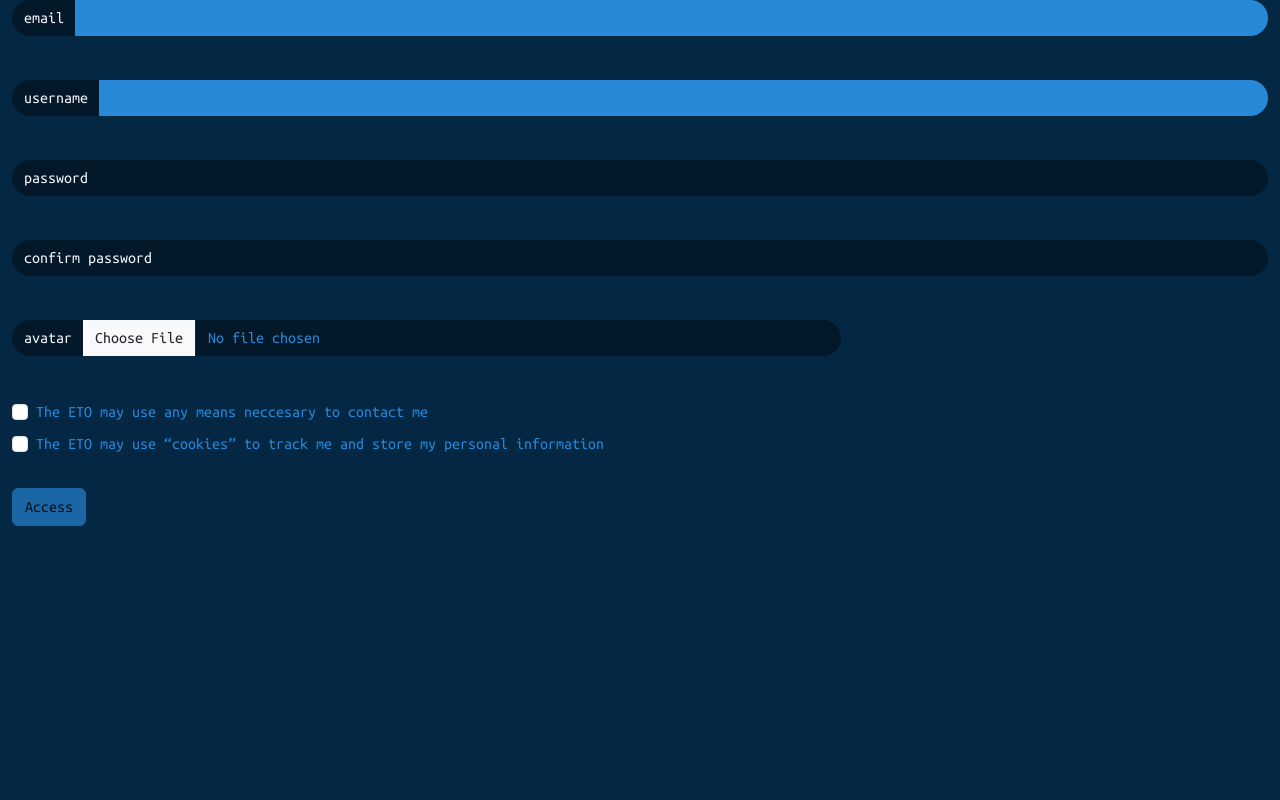
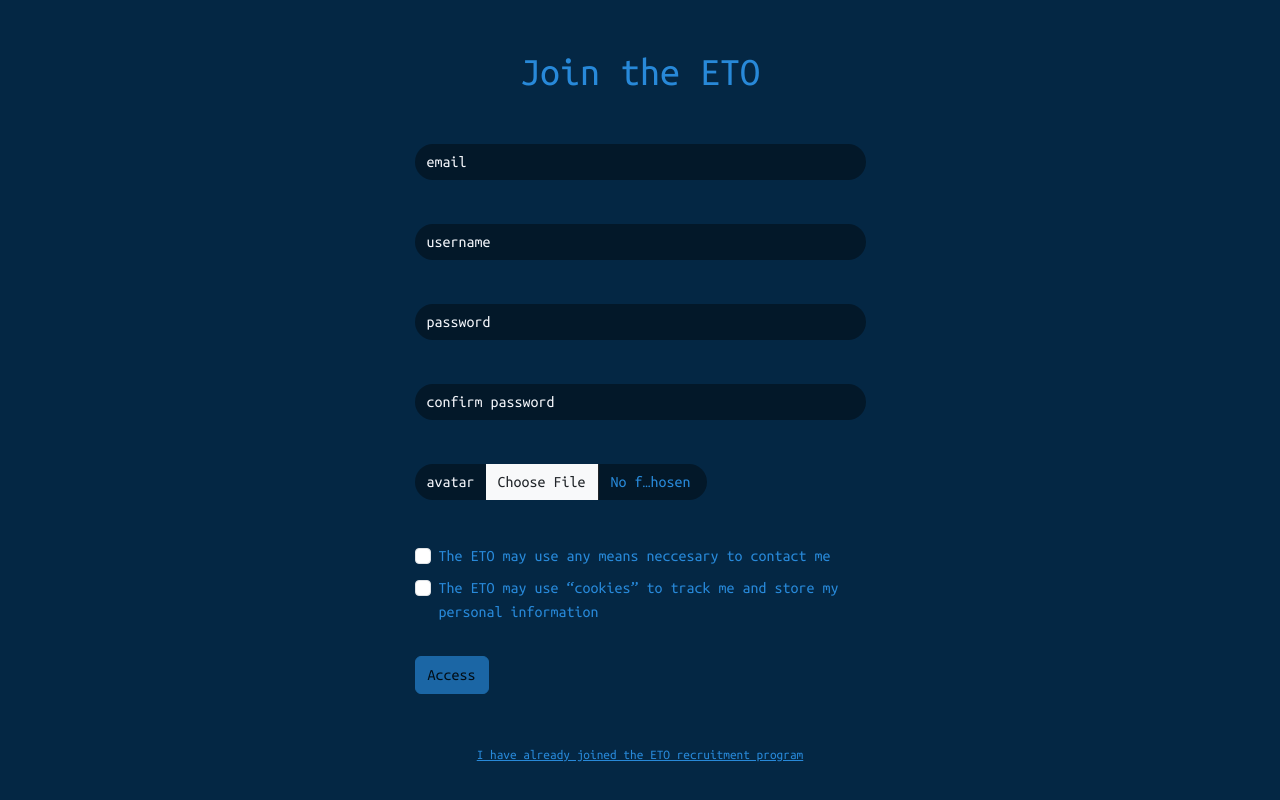
Before and after one commit to ar-le/3bp-front, a React (Vite) app: page /register in a window 1280 px wide. Shown: the top 800 px of the page. Built offline with nearby package versions, Linux system fonts and the light colour scheme.

Commit message:
login y register funcionales

```diff
--- a/package.json
+++ b/package.json
@@ -13,6 +13,7 @@
     "@reduxjs/toolkit": "^2.6.1",
     "axios": "^1.8.3",
     "bootstrap": "^5.3.3",
+    "bootstrap-icons": "^1.11.3",
     "classnames": "^2.5.1",
     "formik": "^2.4.6",
     "laravel-echo": "^2.0.2",
--- a/src/main.tsx
+++ b/src/main.tsx
@@ -10,6 +10,7 @@ import Register from './pages/Register.tsx'
 //import AuthGuard from './features/auth/routeGuards/AuthGuard.tsx'
 import { Provider } from 'react-redux'
 import { store } from './app/store.ts'
+import Dashboard from './pages/Dashboard.tsx'
 
 createRoot(document.getElementById('root')!).render(
 
@@ -20,6 +21,7 @@ createRoot(document.getElementById('root')!).render(
                     <Route path='/login' element={<Login/>}></Route>
                     <Route path='/register' element={<Register/>}></Route>
                 {/* </Route> */}
+                    <Route path='/dashboard' element={<Dashboard/>}></Route>
             </Routes>
         </BrowserRouter>
     </Provider>
--- a/src/pages/Register.tsx
+++ b/src/pages/Register.tsx
@@ -1,153 +1,229 @@
 import { Form, Formik, FormikProps } from "formik";
 import { Col, Container, Image, Row } from "react-bootstrap";
-import * as Yup from 'yup';
+import * as Yup from "yup";
 import { userValidationMessages } from "../utils/formValidation";
 import { TextInput } from "../components/TextInput";
 import { SubmitButton } from "../components/SubmitButton";
 import { FileInput } from "../components/FileInput";
-import { useRef, useState } from "react";
+import { useState } from "react";
 import { SUPPORTED_IMAGE_FORMATS } from "../utils/formValidation";
 import { CheckboxInput } from "../components/CheckboxInput";
 import { AuthApi } from "../features/auth/authApi";
-import { httpResponseOk } from "../utils/httpClient";
+
 import { ILoggedUser, IRegisterUser } from "../types/UserTypes";
-import { useNavigate } from "react-router";
-import { useAppDispatch } from "../app/hooks";
-import { login } from "../features/auth/authSlice";
+import { Link, useNavigate } from "react-router";
+import { useAppDispatch, useAppSelector } from "../app/hooks";
+import {
+  registerAsync,
+  selectAuthSliceStatus,
+} from "../features/auth/authSlice";
 import { LocalStorageManager } from "../utils/localStorageManagement";
 
 interface Values {
-    email: string,
-    username: string,
-    password: string,
-    confirmPassword: string,
-    avatar: string,
-    extension:string,
-    base64Avatar: string,
-    accepts_cookies: boolean,
-    accepts_communication : boolean,
-
+  email: string;
+  username: string;
+  password: string;
+  confirmPassword: string;
+  avatar: string;
+  extension: string;
+  base64Avatar: string;
+  accepts_cookies: boolean;
+  accepts_communication: boolean;
 }
 
 function Register() {
+  const dispatch = useAppDispatch();
+  const [avatarPreview, setAvatarPreview] = useState<string | null>(null);
+  const navigator = useNavigate();
+  const status = useAppSelector(selectAuthSliceStatus);
+  const [serverValidationError, setServerValidationError] = useState(false);
 
-    const dispatch = useAppDispatch();
-      const fileInputRef = useRef<HTMLInputElement>(null)
-      const previewAvatar = useRef<HTMLImageElement>(null)
-      const[displayPreview, setDisplayPreview] = useState(false);
-      const[avatarPreview, setAvatarPreview] = useState<string | null>(null);
-      let navigator = useNavigate();
+  async function onSubmitHandler(data: IRegisterUser) {
+    setServerValidationError(false);
+
+    const res = await dispatch(registerAsync(data));
+    if (status == "idle") {
+      LocalStorageManager.put<ILoggedUser>(
+        "loggedUser",
+        res.payload as ILoggedUser
+      );
+      navigator("/dashboard");
+    } else {
+      setServerValidationError(true);
+    }
+  }
   return (
-        <Container fluid={true} className="full-height">
+    <>
+      <h1 className="text-center mt-5 mb-5">Join the ETO</h1>
+      <Container
+        fluid="sm"
+        className="full-height justify-content-center align-items-center"
+      >
         <Formik
+          validateOnBlur={false}
           initialValues={{
-                    email: '',
-                    username:'',
-                    password: '',
-                    confirmPassword: '',
-                    avatar: '',
-                    extension: '',
-                    base64Avatar: '',
+            email: "",
+            username: "",
+            password: "",
+            confirmPassword: "",
+            avatar: "",
+            extension: "",
+            base64Avatar: "",
             accepts_cookies: false,
-                    accepts_communication : false
+            accepts_communication: false,
           }}
           validationSchema={Yup.object({
             email: Yup.string()
-                        .email(userValidationMessages({field: 'email', errorType:'email'}))
-                        .required(userValidationMessages({field: 'email', errorType:'required'}))
-                        .test('availableEmail', userValidationMessages({field: 'email', errorType:'notAvailable'}),
-                            async (value) => await AuthApi.availableEmail(value))
-                        ,
+              .email(
+                userValidationMessages({ field: "email", errorType: "email" })
+              )
+              .required(
+                userValidationMessages({
+                  field: "email",
+                  errorType: "required",
+                })
+              )
+              .test(
+                "availableEmail",
+                userValidationMessages({
+                  field: "email",
+                  errorType: "notAvailable",
+                }),
+                async value => await AuthApi.availableEmail(value)
+              ),
             username: Yup.string()
-                        .required(userValidationMessages({errorType:'required'}))
-                        .min(3, userValidationMessages({ errorType:'min', min:3}))
-                        .test('availableUsername', userValidationMessages({field: 'username', errorType:'notAvailable'}),
-                            async (value) => await AuthApi.availableUsername(value))
-                        ,
+              .required(userValidationMessages({ errorType: "required" }))
+              .min(3, userValidationMessages({ errorType: "min", min: 3 }))
+              .test(
+                "availableUsername",
+                userValidationMessages({
+                  field: "username",
+                  errorType: "notAvailable",
+                }),
+                async value => await AuthApi.availableUsername(value)
+              ),
             password: Yup.string()
-                        .required(userValidationMessages({field: 'password', errorType:'required'}))
-                        .min(8, userValidationMessages({ errorType:'min', min:8}))
-                        ,
-                    confirmPassword : Yup.string()
-                        .required(userValidationMessages({errorType:'required'}))
-                        .min(8, userValidationMessages({ errorType:'min', min:8}))
-                        .oneOf([Yup.ref('password')], userValidationMessages({field: 'confirmPassword', errorType:'confirmPassword'}))
-                        ,
+              .required(
+                userValidationMessages({
+                  field: "password",
+                  errorType: "required",
+                })
+              )
+              .min(8, userValidationMessages({ errorType: "min", min: 8 })),
+            confirmPassword: Yup.string()
+              .required(userValidationMessages({ errorType: "required" }))
+              .min(8, userValidationMessages({ errorType: "min", min: 8 }))
+              .oneOf(
+                [Yup.ref("password")],
+                userValidationMessages({
+                  field: "confirmPassword",
+                  errorType: "confirmPassword",
+                })
+              ),
             avatar: Yup.mixed()
               .nullable()
               .notRequired()
-                        .test('validFormat', 'This file is not a valid image', value => {
+              .test("validFormat", "This file is not a valid image", value => {
                 const filename = value as string;
-                            return !value || (value && SUPPORTED_IMAGE_FORMATS.some(f => filename.endsWith(f)))
+                return (
+                  !value ||
+                  (value &&
+                    SUPPORTED_IMAGE_FORMATS.some(f => filename.endsWith(f)))
+                );
               }),
-                    extension : Yup.string(),
+            extension: Yup.string(),
             base64Avatar: Yup.string(),
             accepts_cookies: Yup.bool()
-                        .required(userValidationMessages({errorType:'required'}))
-                        .oneOf([true], userValidationMessages({errorType:'required'}))
-                    ,
+              .required(userValidationMessages({ errorType: "required" }))
+              .oneOf([true], userValidationMessages({ errorType: "required" })),
             accepts_communication: Yup.bool()
-                        .required(userValidationMessages({errorType:'required'}))
-                        .oneOf([true], userValidationMessages({errorType:'required'}))
-
+              .required(userValidationMessages({ errorType: "required" }))
+              .oneOf([true], userValidationMessages({ errorType: "required" })),
           })}
           onSubmit={async (values, { setSubmitting }) => {
-                    const data : IRegisterUser ={
+            const data: IRegisterUser = {
               username: values.username,
               email: values.email,
               password: values.password,
-                        confirmPassword : values.confirmPassword,
-                        extension : values.extension,
-                        base64Avatar: values.base64Avatar,
+              confirmPassword: values.confirmPassword,
+              extension: values.extension,
+              base64Avatar: values.base64Avatar.split(",")[1],
               accepts_cookies: values.accepts_cookies,
-                        accepts_communication: values.accepts_communication
-                    }
+              accepts_communication: values.accepts_communication,
+            };
             //console.log(data);
-                     const response = await AuthApi.register(data);
-                        if(httpResponseOk(response)){
-                            dispatch(login(response.data));
-                            LocalStorageManager.put<ILoggedUser>('loggedUser', response.data);
-                            navigator("/dashboard");
-                        }
-                        else{
-                            setSubmitting(false);
-                        }
+            await onSubmitHandler(data);
 
+            //setSubmitting(false);
           }}
         >
-
           {(props: FormikProps<Values>) => (
+            <Row className="justify-content-center">
+              <Col xs={11} md={10} lg={7} xl={5}>
                 <Form>
-                        <TextInput label="email" name="email" id="email" theme="light"></TextInput>
-                        <TextInput label="username" name="username" id="username" theme="light"></TextInput>
-                        <TextInput label="password" name="password" id="password" password={true}></TextInput>
-                        <TextInput label="confirm password" name="confirmPassword" id="confirmPassword" password={true}></TextInput>
-                        <Row >
+                  {serverValidationError && <p>The data is not valid</p>}
+                  <TextInput label="email" name="email" id="email"></TextInput>
+                  <TextInput
+                    label="username"
+                    name="username"
+                    id="username"
+                  ></TextInput>
+                  <TextInput
+                    label="password"
+                    name="password"
+                    id="password"
+                    password={true}
+                  ></TextInput>
+                  <TextInput
+                    label="confirm password"
+                    name="confirmPassword"
+                    id="confirmPassword"
+                    password={true}
+                  ></TextInput>
+                  <Row>
                     <Col xs={12} sm={8}>
-                                <FileInput label="avatar" name="avatar" id="avatar"
-                                    onChangePreview={(base64 :string, ext: string)=>{
+                      <FileInput
+                        label="avatar"
+                        name="avatar"
+                        id="avatar"
+                        onChangePreview={(base64: string, ext: string) => {
                           //actualizar los valores a los obtenidos
-                                        props.setFieldValue('base64Avatar', base64);
-                                        props.setFieldValue('extension', ext);
-                                        base64.length > 2 ? setAvatarPreview(base64) : setAvatarPreview(null);
-
+                          props.setFieldValue("base64Avatar", base64);
+                          props.setFieldValue("extension", ext);
+                          setAvatarPreview(base64.length > 2 ? base64 : null);
                         }}
                       ></FileInput>
                     </Col>
 
                     <Col xs={3} sm={2}>
-                                {avatarPreview && <Image src={avatarPreview} roundedCircle fluid/>}
+                      {avatarPreview && (
+                        <Image src={avatarPreview} roundedCircle fluid />
+                      )}
                     </Col>
                   </Row>
-                        <CheckboxInput label="The ETO may use any means neccesary to contact me" name="accepts_communication" id="accepts_communication" />
-                        <CheckboxInput label="The ETO may use “cookies” to track me and store my personal information" name="accepts_cookies" id="accepts_cookies" />
-                        <SubmitButton label="Access"/>
+                  <CheckboxInput
+                    label="The ETO may use any means neccesary to contact me"
+                    name="accepts_communication"
+                    id="accepts_communication"
+                  />
+                  <CheckboxInput
+                    label="The ETO may use “cookies” to track me and store my personal information"
+                    name="accepts_cookies"
+                    id="accepts_cookies"
+                  />
+                  <SubmitButton label="Access" />
                 </Form>
+              </Col>
+            </Row>
           )}
         </Formik>
-
-
+        <div className="mt-5  text-center">
+          <Link to="/login" className="text-xs">
+            I have already joined the ETO recruitment program
+          </Link>
+        </div>
       </Container>
+    </>
   );
 }
 
--- /dev/null
+++ b/src/types/GeneralTypes.ts
@@ -0,0 +1,3 @@
+export interface ApiMessage{
+    msg : string
+}
--- a/src/utils/httpClient.ts
+++ b/src/utils/httpClient.ts
@@ -1,7 +1,7 @@
 import axios, { AxiosResponse } from "axios";
 import { useAppSelector } from "../app/hooks";
 //import { selectToken} from "../features/auth/authSlice";
-const BASE_URL = 'http://www.api.com/api/'
+const BASE_URL = 'http://127.0.0.1:8000/api/'
 
 export function httpResponseOk(response: AxiosResponse)
 {
```
Also changed, not shown: src/features/auth/authApi.ts (+10 -22 lines), src/features/auth/authSlice.ts (+19 -2 lines), src/pages/Dashboard.tsx (added, +11 -0 lines), src/pages/Login.tsx (+48 -58 lines), src/types/UserTypes.ts (line endings or trailing spaces), 1 other file (tests, documents, lock files or other folders). Lines whose indentation alone changed are shown as unchanged.
